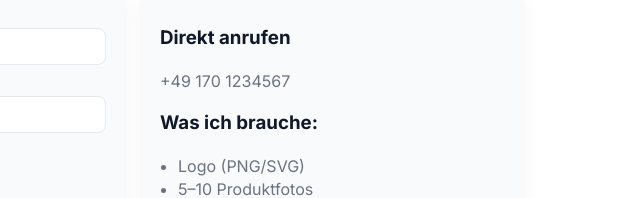
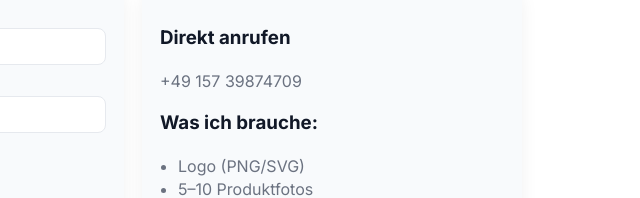
Before and after one commit to anthonyatbln/mywebsites1, a plain HTML site: page index.html in a window 1280 px wide. Shown: the part 1157-1355 px from the top of the page, 640-1280 px from the left. Drawn offline with Linux system fonts and the light colour scheme.

Commit message:
Update index.html

```diff
--- a/index.html
+++ b/index.html
@@ -193,7 +193,7 @@
 
         <aside class="card">
           <h3>Direkt anrufen</h3>
-          <p class="muted">+49 170 1234567</p>
+          <p class="muted">+49 157 39874709</p>
           <h3 style="margin-top:12px">Was ich brauche:</h3>
           <ul style="padding-left:18px;color:var(--muted);margin:8px 0 0">
             <li>Logo (PNG/SVG)</li>
```
